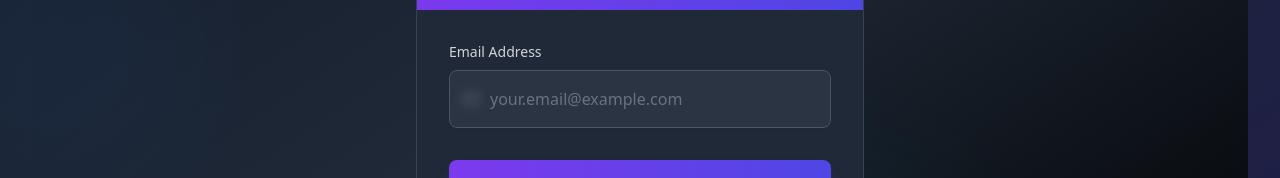
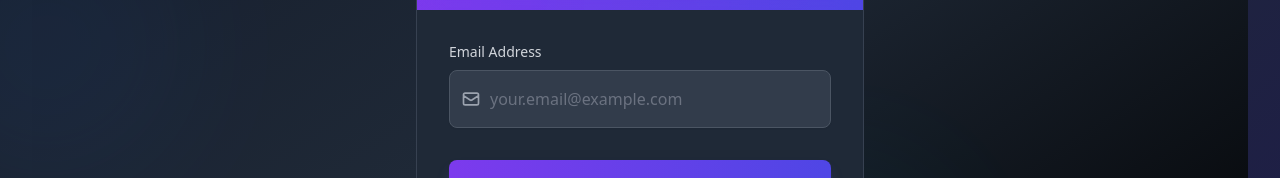
Before and after one commit to YashTirpude/job-application-tracker, a React (Create React App) app in the folder frontend/: page /forgot-password in a window 1280 px wide. Shown: the part 498-676 px from the top of the page. Built offline with nearby package versions, Linux system fonts and the light colour scheme; no server answers.

Commit message:
fix: blurred icon in email input

```diff
--- a/frontend/src/pages/ForgotPassword.tsx
+++ b/frontend/src/pages/ForgotPassword.tsx
@@ -282,9 +282,9 @@ const ForgotPassword = () => {
                         transition={{ duration: 0.2 }}
                         className="relative"
                       >
-                        <span className="absolute inset-y-0 left-0 flex items-center pl-3 pointer-events-none">
+                        <span className="absolute inset-y-0 left-0 flex items-center pl-3 pointer-events-none z-10">
                           <svg
-                            className="w-5 h-5 text-gray-500"
+                            className="w-5 h-5 text-gray-400"
                             fill="none"
                             stroke="currentColor"
                             viewBox="0 0 24 24"
@@ -303,7 +303,7 @@ const ForgotPassword = () => {
                           id="email"
                           type="email"
                           placeholder="your.email@example.com"
-                          className={`block w-full pl-10 pr-4 py-4 bg-gray-700/50 border rounded-lg shadow-sm focus:outline-none focus:ring-2 focus:ring-indigo-500 focus:border-transparent transition-all duration-200 text-gray-200 placeholder-gray-500 backdrop-blur-sm ${
+                          className={`block w-full pl-10 pr-4 py-4 bg-gray-700/80 border rounded-lg shadow-sm focus:outline-none focus:ring-2 focus:ring-indigo-500 focus:border-transparent transition-all duration-200 text-gray-200 placeholder-gray-500 ${
                             errors.email ? "border-red-500" : "border-gray-600"
                           }`}
                           disabled={isSubmitting}
```
